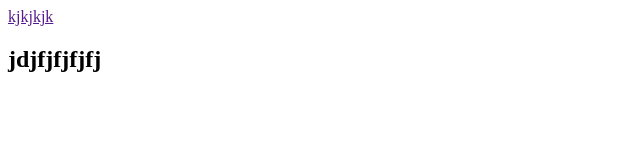
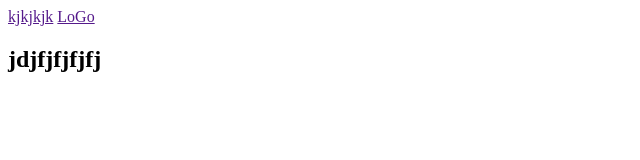
Before and after one commit to nazarii-lozynskyi/test, a plain HTML site: page index.html in a window 1280 px wide. Shown: the full height of the page, 0-640 px from the left. Drawn offline with Linux system fonts and the light colour scheme.

Commit message:
add logo

```diff
--- a/index.html
+++ b/index.html
@@ -9,6 +9,7 @@
   <body>
     <header>
       <a href="">kjkjkjk</a>
+      <a href="" class="logo">LoGo</a>
     </header>
     <h2>jdjfjfjfjfj</h2>
 
```
